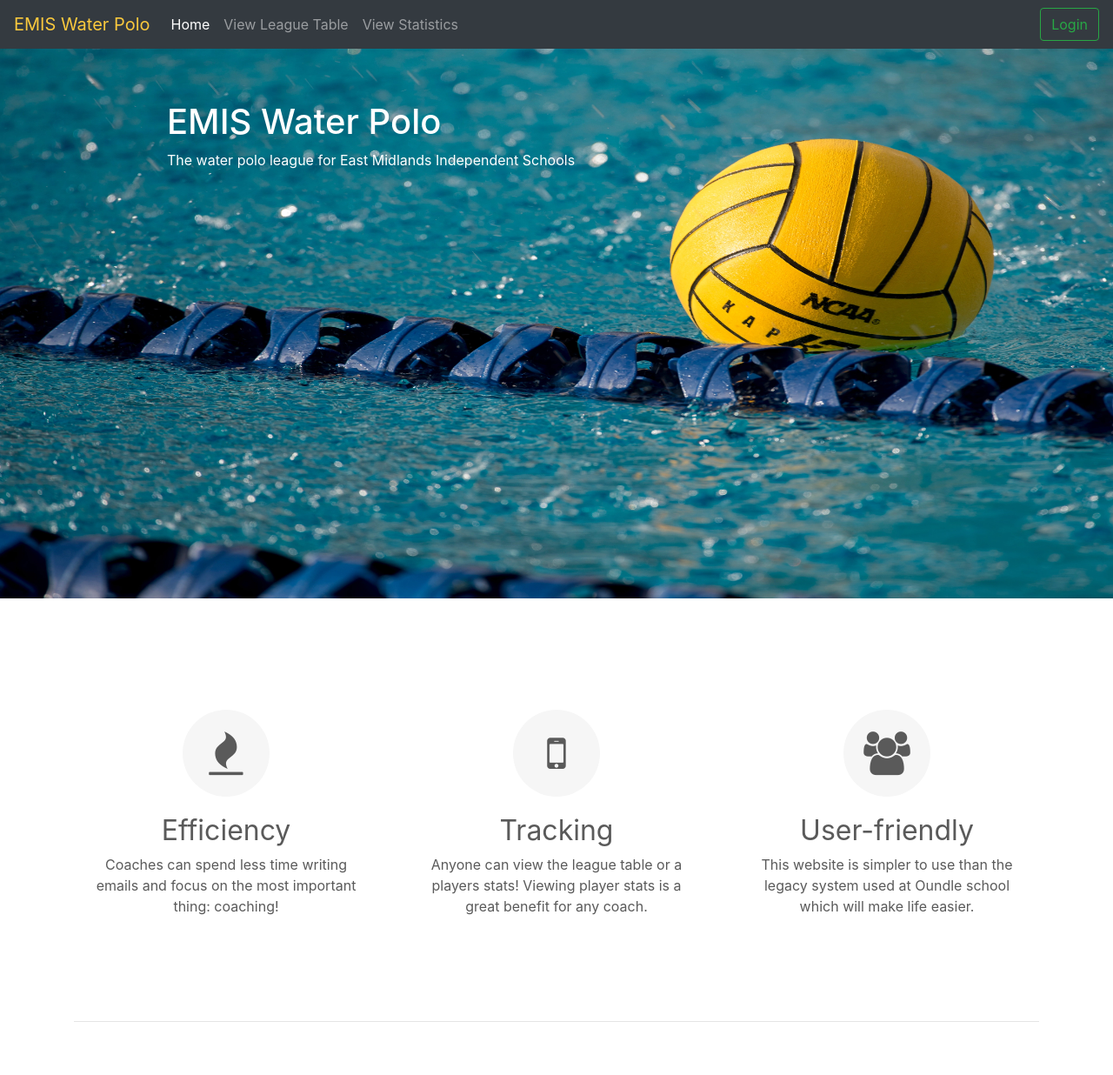
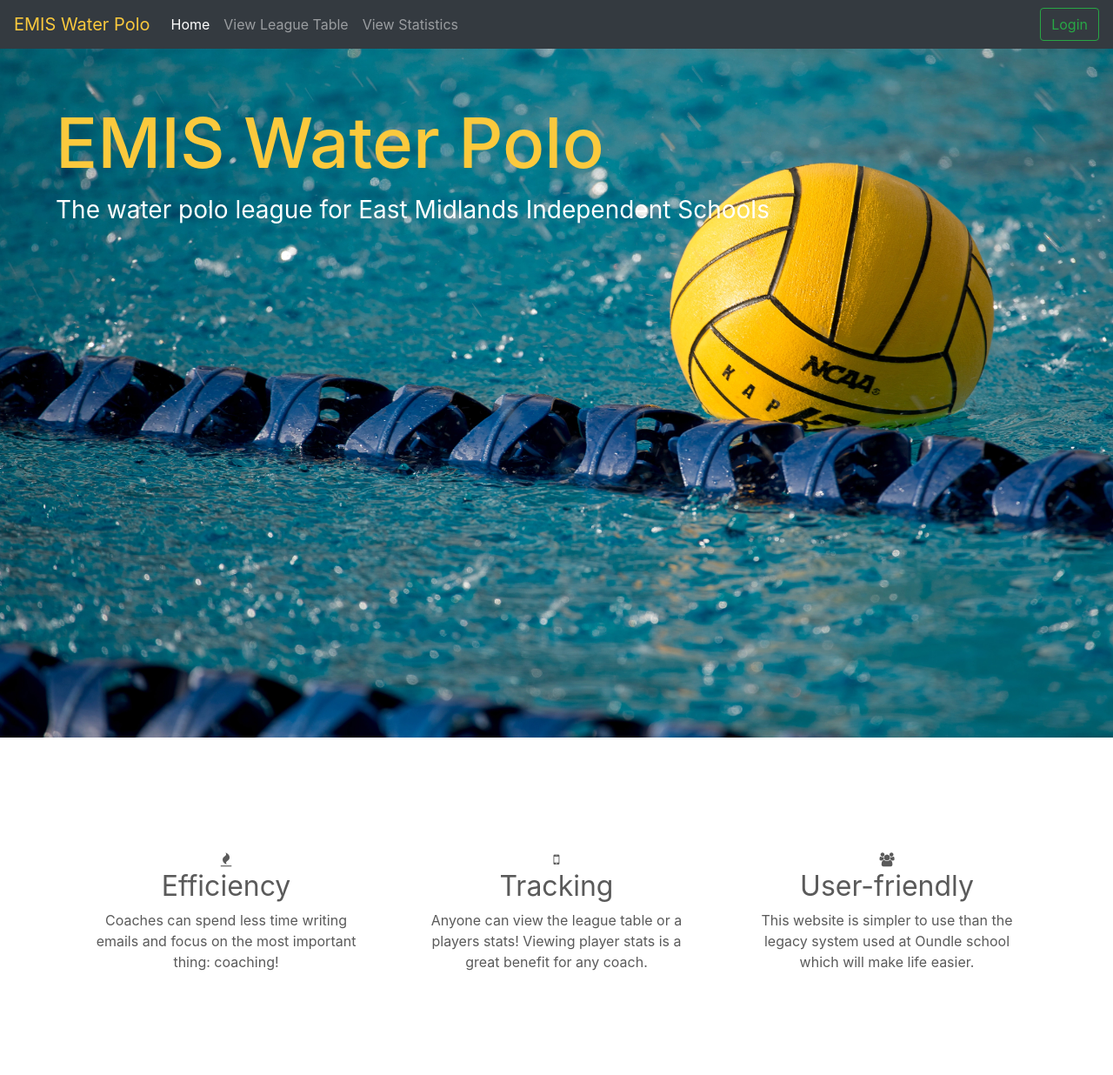
Before and after one commit to AngeloGiacco/waterpololeague, a PHP site: page / in a window 1280 px wide. Shown: the top 1236 px of the page at 87% size. Run offline with PHP 8.4, Linux system fonts and the light colour scheme; some libraries are stand-ins or nearby versions.

Commit message:
index.php update

```diff
--- a/index.php
+++ b/index.php
@@ -19,7 +19,8 @@
     <header>
       <nav class="navbar navbar-expand-md navbar-dark fixed-top bg-dark">
         <a style = "color: #fbc93d" class="navbar-brand" href="#">EMIS Water Polo</a>
-        <button class="navbar-toggler" type="button" data-toggle="collapse" data-target="#navbarCollapse" aria-controls="navbarCollapse" aria-expanded="false" aria-label="Toggle navigation">
+        <button class="navbar-toggler" type="button" data-toggle="collapse" data-target="#navbarCollapse"
+        aria-controls="navbarCollapse" aria-expanded="false" aria-label="Toggle navigation">
           <span class="navbar-toggler-icon"></span>
         </button>
         <div class="collapse navbar-collapse" id="navbarCollapse">
@@ -40,7 +41,7 @@
     </header>
 
     <main role="main" height = "100%">
-      <div id="myCarousel" class="carousel slide" data-ride="carousel">
+      <div height = "50rem" id="myCarousel" class="carousel slide" data-ride="carousel">
         <div class="carousel-inner">
           <div class="carousel-item active">
             <img class="img-fluid" src="styles/images/waterpolo.jpg" alt="Water Polo">
--- a/styles/style.css
+++ b/styles/style.css
@@ -3,32 +3,30 @@ body {
   padding-bottom: 3rem;
   color: #5a5a5a;
 }
-#overview .fa{
-  display: inline-block;
-  font-size: 50px;
-  width: 100px;
-  height: 100px;
-  border-radius: 50px;
-  background: #f6f6f6;
-  margin-bottom: 20px;
-  padding-top: 25px;
-}
 .carousel-caption {
   top: 3rem;
   z-index: 12;
+  left:4rem;
+}
+.carousel-caption > h1 {
+  color: #fbc93d;
+  font-size: 80px;
+}
+.carousel-caption > p {
+  font-size: 28px;
 }
 .carousel {
   margin-bottom: 8rem;
 }
 .carousel-item {
-  height: 40rem;
+  height: 50rem;
 }
 .carousel-item > img {
   position: absolute;
   top: 0;
   left: 0;
   min-width: 100%;
-  height: 40rem;
+  height: 50rem;
 }
 .title {
   top: 2rem;
```
